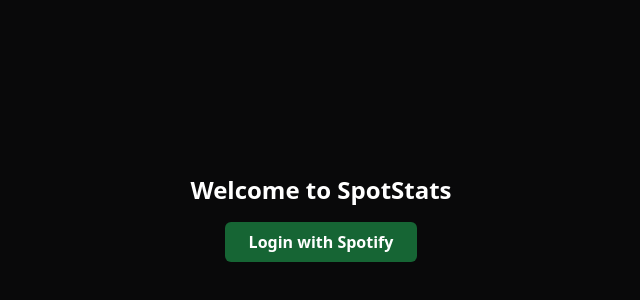
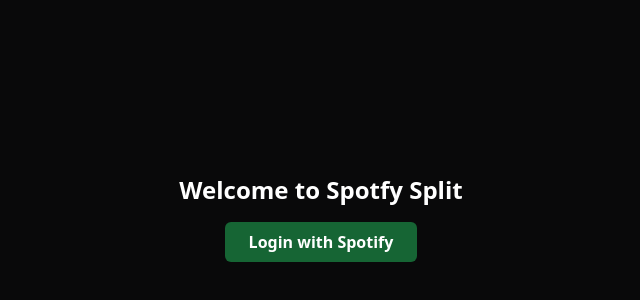
Before and after one commit to RosaErick/spotifysplit, a React (Vite) app in the folder client/: page /login in a window 1280 px wide. Shown: the part 178-478 px from the top of the page, without its empty margins (319-959 px from the left). Built offline with nearby package versions, Linux system fonts and the light colour scheme.

Commit message:
name change

```diff
--- a/client/index.html
+++ b/client/index.html
@@ -5,7 +5,7 @@
     <link rel="icon" type="image/svg+xml" href="/spotfy.jpg" />
     <meta  name="author"  content="Erick Rosa" />
     <meta name="viewport" content="width=device-width, initial-scale=1.0" />
-    <title>SpotStats</title>
+    <title>Spotify Split</title>
   </head>
   <body>
     <div id="root"></div>
--- a/client/src/components/LoginForm.tsx
+++ b/client/src/components/LoginForm.tsx
@@ -3,7 +3,7 @@
     <div className="flex-col justify-center items-center h-24">
       <div className="mb-4">
         <h1 className="block text-white text-sm font-bold mb-2 sm:text-2xl">
-          Welcome to SpotStats
+          Welcome to Spotfy Split
         </h1>
       </div>
 
```
